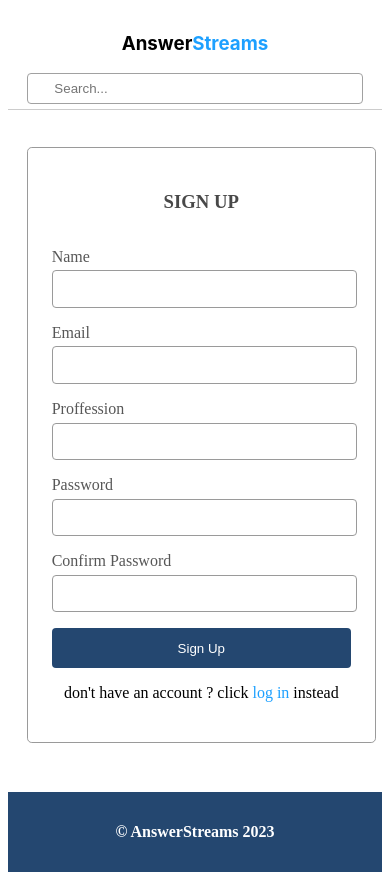
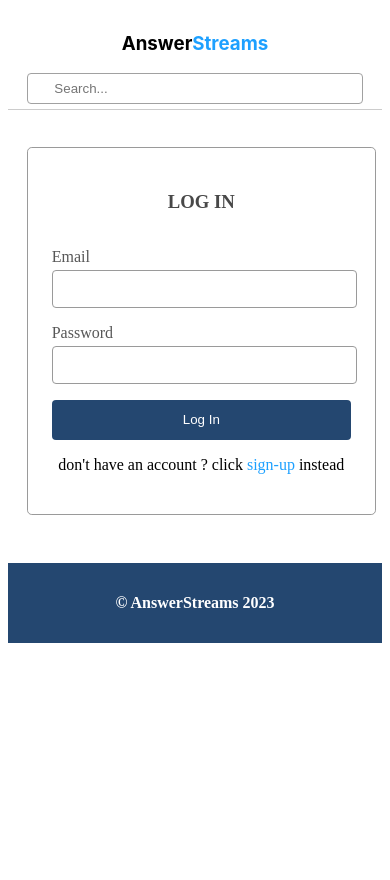
Before and after one commit to Iano-theDev/AnswerStreams, an Angular app in the folder answerstreams/: page / in a window 390 px wide. After the commit the page ends 844 px from the top, so only its background shows below. Built offline with nearby package versions, Linux system fonts and the light colour scheme.

Commit message:
Complete login page and it's responsiveness

```diff
--- a/answerstreams/src/app/app.component.html
+++ b/answerstreams/src/app/app.component.html
@@ -1 +1 @@
-<app-register></app-register>
+<app-login></app-login>
--- a/answerstreams/src/app/app.module.ts
+++ b/answerstreams/src/app/app.module.ts
@@ -7,6 +7,7 @@
 import { FooterComponent } from "./shared/components/footer/footer.component";
 import { HomepageComponent } from "./homepage/homepage.component";
 import { RegisterComponent } from "./features/auth/register/register.component";
+import { LoginComponent } from "./features/auth/login/login.component";
 
 @NgModule({
     declarations: [
@@ -20,7 +21,8 @@
         HeaderComponent,
         FooterComponent,
         HomepageComponent,
-        RegisterComponent
+        RegisterComponent,
+        LoginComponent
     ]
 })
 export class AppModule { }
--- a/answerstreams/src/app/features/auth/login/login.component.css
+++ b/answerstreams/src/app/features/auth/login/login.component.css
@@ -0,0 +1,75 @@
+.container {
+    border: 1px solid rgb(154, 154, 154);
+    padding: 1.5em;
+    display: flex;
+    flex-direction: column;
+    justify-content: center;
+    align-items: center;
+    width: 25%;
+    margin-left: 33%;
+    margin-top: 5%;
+    margin-bottom: 13%;
+    text-align: center;
+    border-radius: .3em;
+}
+
+h3 {
+    color:rgb(72, 72, 72)
+}
+
+form {
+    display: flex;
+    flex-direction: column;
+    gap: 1em;
+    width: 100%;
+}
+
+.input-container {
+    display: flex;
+    flex-direction: column;
+    justify-content: start;
+    align-items: flex-start;
+    gap: .3em;
+}
+
+.input-container input {
+    width: 100%;
+    height: 2.5em;
+    border-radius: .3em;
+    color: rgb(111, 105, 105);
+    border: .1px solid rgb(154, 154, 154);
+}
+
+.input-container label {
+    color: rgb(87, 87, 87)
+}
+
+.log-in {
+    height: 3em;
+    width: 100%;
+    background: #244770;
+    color: #fff;
+    border: none;
+    border-radius: .3em;
+}
+
+.btn p a {
+    color: #1DA0FF;
+    text-decoration: none;
+}
+
+@media(max-width: 1200px) {
+    .container {
+        border: 1px solid rgb(154, 154, 154);
+        padding: 1.5em;
+        display: flex;
+        flex-direction: column;
+        justify-content: center;
+        align-items: center;
+        width: 80%;
+        margin-left: 5%;
+        margin-top: 10%;
+        margin-bottom: 13%;
+        text-align: center;
+    }
+}
--- a/answerstreams/src/app/features/auth/login/login.component.html
+++ b/answerstreams/src/app/features/auth/login/login.component.html
@@ -1 +1,19 @@
-<p>login works!</p>
+<app-header></app-header>
+<div class="container">
+    <form action="">
+        <h3>LOG IN</h3>
+        <div class="input-container">
+            <label for="">Email</label>
+            <input type="text">
+        </div>
+        <div class="input-container">
+            <label for="">Password</label>
+            <input type="text">
+        </div>
+        <div class="btn">
+            <button class="log-in">Log In</button>
+            <p>don't have an account ? click <a href="">sign-up</a> instead</p>
+        </div>
+    </form>
+</div>
+<app-footer></app-footer>
```
Also changed, not shown: answerstreams/src/app/features/auth/login/login.component.ts (+7 -5 lines).
